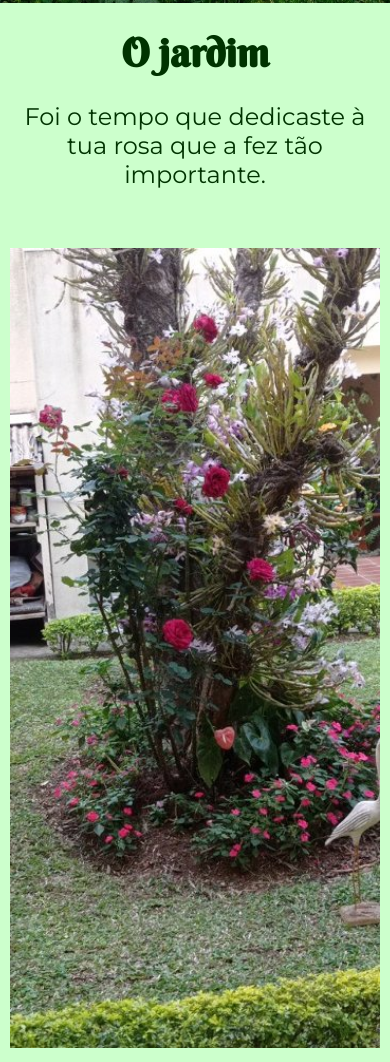
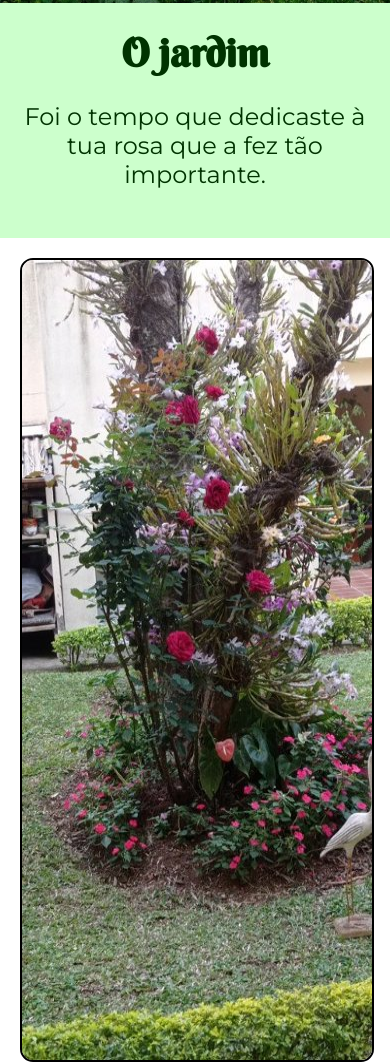
Before and after one commit to rasag77/jardim, a plain HTML site: page index.html in a window 390 px wide. Shown: the part 909-1971 px from the top of the page. Drawn offline with nearby package versions, Linux system fonts and the light colour scheme.

Commit message:
Ajustes borda no mobile

```diff
--- a/css/style.css
+++ b/css/style.css
@@ -71,7 +71,7 @@ a{
 		position: relative;
 		width: 100%;
 		height:100vh;
-		/*opacity:.4;*/
+
 	}
 
 
@@ -84,14 +84,13 @@ a{
 		font-size: max(2.0em , 1vw);
 		font-weight: bold;
 		text-align: center;
-		/*opacity: 1;*/
-}
+	}
 
 
 /*Aqui começa a section jardim e rosas*/
 
     .titjardim{
-    	background-color: #ccffcc;
+    	background-color: #fff;
     	height: 15vh;
     	padding-bottom: 50px;
     	/*display: flex;
@@ -129,18 +128,20 @@ a{
 		flex-wrap: wrap;
 		width: 100%;
 		height: 100%;
-		background-color:#ccffcc ;
+		background-color:#ffffff ;
 }
 
 	 .jardim1{
 		width: 450px;
 		height: 800px;
-		padding: 10px;
+		padding: 20px;
 	}
 
 	.jardim .jardim1 img{
 		width: 100%;
 		height: 100%;
+		border-radius: 13px;
+		border: 2px solid black;
 	}
 
 
```
